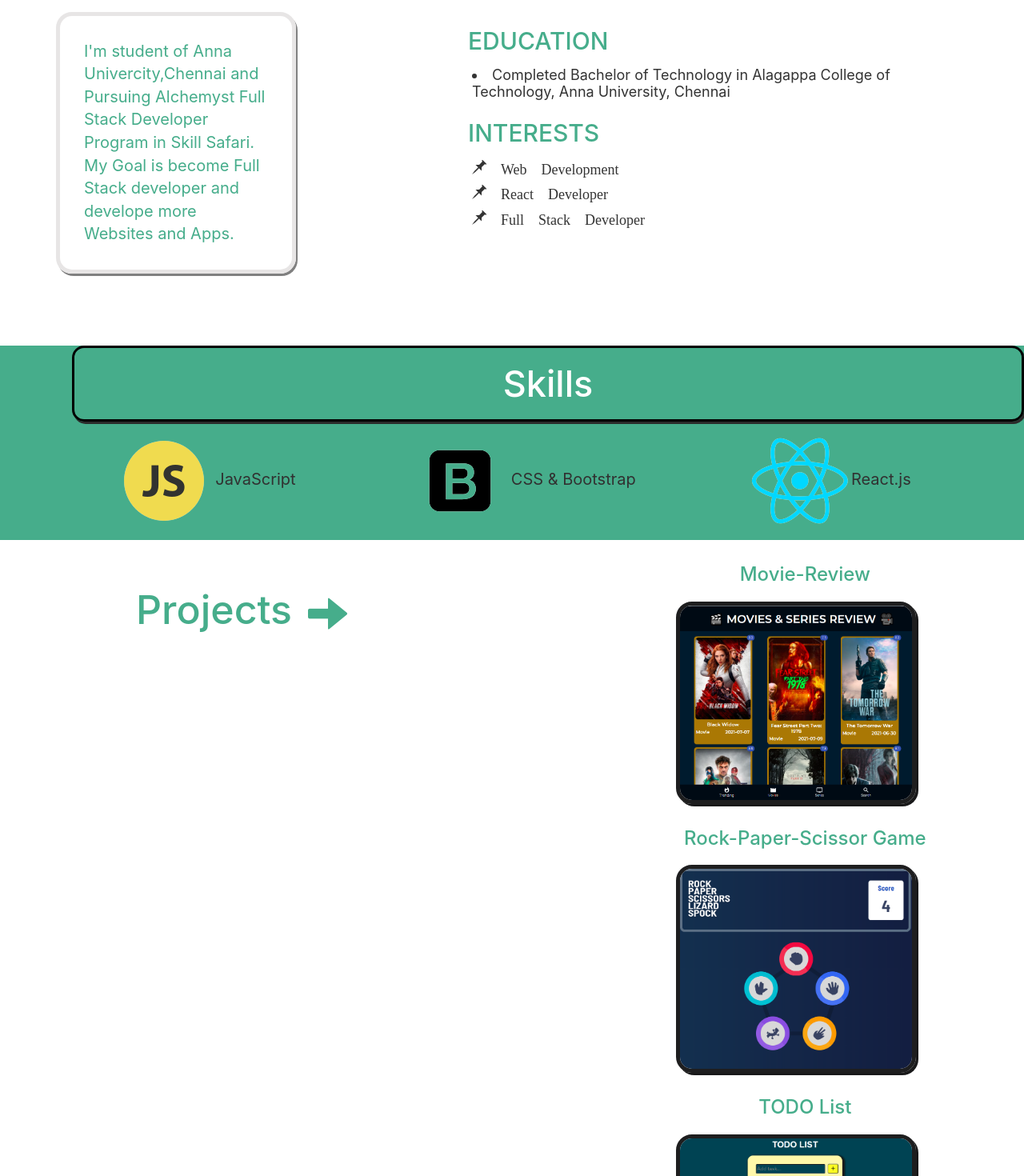
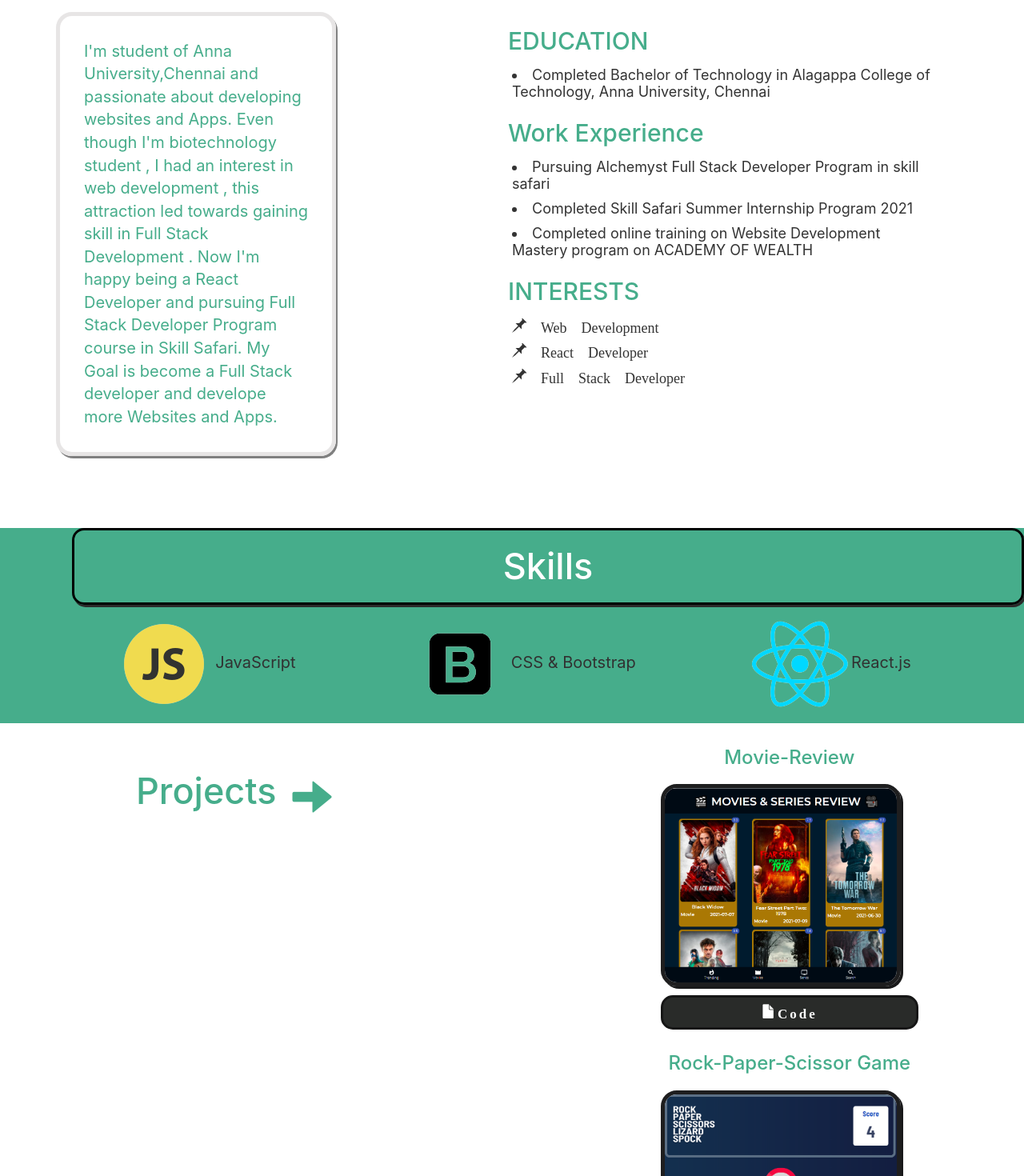
Before and after one commit to Subash466/Portfolio, a React (Create React App) app: page / in a window 1280 px wide. Shown: the part 560-2030 px from the top of the page at 80% size. Built offline with nearby package versions, Linux system fonts and the light colour scheme.

Commit message:
About.js and styles updated

```diff
--- a/src/Components/Footer/Footer.css
+++ b/src/Components/Footer/Footer.css
@@ -21,6 +21,9 @@
   color: aliceblue;
   margin-bottom: 1rem;
 }
+.link a img{
+  width: 25px;
+}
 a:hover{
  color:rgb(61, 156, 194) ;
 }
@@ -43,4 +46,7 @@ a:hover{
   .link{
     font-size: 1.3rem;
   }
+  .link a img{
+    width: 20px;
+  }
 }
--- a/src/Components/Footer/Footer.js
+++ b/src/Components/Footer/Footer.js
@@ -1,12 +1,14 @@
 import React from 'react'
+import github from '../Images/github.png';
+import linkedin from '../Images/linkedin.png'
 import './Footer.css'
 
 const Footer = () => {
   return (
     <div className="footer">
       <div className="link">
-      <a href="https://github.com/Subash466/" ><span className="glyphicon glyphicon-log-in"> github</span></a>
-      <a href="https://www.linkedin.com/in/subash-balraj/" ><span className="glyphicon glyphicon-export"> linkedin</span></a>
+      <a href="https://github.com/Subash466/" ><img src={github} alt="logo" />  github</a>
+      <a href="https://www.linkedin.com/in/subash-balraj/" ><img src={linkedin} alt="logo" /> linkedin</a>
       </div>
       <div className="info">
         <p><span className="glyphicon glyphicon-envelope"> 2812subash@gmail</span></p>
--- a/src/Components/Pages/About/About.css
+++ b/src/Components/Pages/About/About.css
@@ -8,7 +8,7 @@
 
 }
 .details p{
-  width: 300px;
+  width: 350px;
   padding: 3rem;
   border: 0.5rem solid rgb(231, 229, 229);
   font-size: 2rem;
@@ -27,6 +27,7 @@
   padding: 0.5rem;
   font-size: 1.8rem;
   line-height: 2.1rem;
+  list-style-position: initial;
 }
 
 .skills{
@@ -52,6 +53,9 @@
 }
 
 @media only screen and (max-width: 480px){
+  .details p{
+    width: 300px;
+  }
   .info{
     margin-left: 0;
   }
--- a/src/Components/Pages/About/About.js
+++ b/src/Components/Pages/About/About.js
@@ -10,11 +10,17 @@ const About = () => {
     <div className="about" id="about">
       <div className="container">
          <div className="details" >
-            <p className="col-sm-6">I'm student of Anna Univercity,Chennai and Pursuing Alchemyst Full Stack Developer Program in Skill Safari. My Goal is become Full Stack developer and develope more Websites and Apps. </p>
+            <p className="col-sm-6">I'm student of Anna University,Chennai and passionate about developing  websites and Apps. Even though I'm biotechnology student , I had an interest in web development , this attraction led towards gaining skill in Full Stack Development . Now I'm happy being a React  Developer and pursuing Full Stack Developer Program course in Skill Safari. My Goal is become a Full Stack developer and develope more Websites and Apps. </p>
              <span className="col-sm-6 info">
               <span>
                 <h2>EDUCATION</h2>
-                 <li>Completed Bachelor of Technology in Alagappa College of Technology, Anna University, Chennai</li>
+                <li>Completed Bachelor of Technology in Alagappa College of Technology, Anna University, Chennai</li>
+              </span>
+              <span>
+                <h2>Work Experience</h2>
+                <li>Pursuing Alchemyst Full Stack Developer Program in skill safari </li>
+                <li>Completed Skill Safari Summer Internship Program 2021</li>
+                <li> Completed online training on Website Development Mastery program on ACADEMY OF WEALTH </li>
               </span>
               <span>
                 <h2>INTERESTS</h2>
--- a/src/Components/Pages/Projects/Project.css
+++ b/src/Components/Pages/Projects/Project.css
@@ -4,7 +4,7 @@
 }
 
 .project h1{
- font-size: 5rem;
+ font-size: 4.5rem;
  padding: 1rem;
  margin-top: 5rem;
  color: rgb(70, 173, 139);
@@ -18,6 +18,7 @@
 .list{
   margin-left: 40rem;
 }
+
 .one h3{
   text-align: center;
   padding: 1rem;
@@ -28,6 +29,24 @@
    border: 0.5rem solid rgb(30, 30, 31);
    box-shadow: 3px 3px rgb(25, 25, 26);
    border-radius: 2rem;
+ }
+ .one .github a{
+   border: 0.3rem solid rgb(22, 22, 22);
+   background-color: rgb(41, 43, 41);
+   color: white;
+   padding:1rem  1.5rem;
+   font-size: 1.7rem;
+   border-radius: 1.5rem;
+   text-decoration: none;
+   font-weight: bold;
+   display: flex;
+   text-align: center;
+   justify-content: center;
+   letter-spacing: 3px;
+   margin-top: 1rem;
+ }
+ .one .github a:hover{
+   letter-spacing: 7px ;
  }
  .one img:hover{
    transform: scale(1.1);
--- a/src/Components/Pages/Projects/Projects.js
+++ b/src/Components/Pages/Projects/Projects.js
@@ -12,19 +12,31 @@ const Projects = () => {
     <div className="list">
       <div className="one img-rounded">
       <h3>Movie-Review</h3>
-      <a href="https://movies-revies-fsd21a.netlify.app/" target="_blank" rel="noreferrer"><img src={movie} alt="Movie-review" /></a>
+      <a  href="https://movies-revies-fsd21a.netlify.app/" target="_blank" rel="noreferrer"><img src={movie} alt="Movie-review" /></a>
+      <div className="github ">
+        <a className="glyphicon glyphicon-file" href="https://github.com/Subash466/movies-review" target="_blank" rel="noreferrer"> Code</a>
+      </div>
       </div>
       <div className="one img-rounded">
       <h3>Rock-Paper-Scissor Game</h3>
       <a href="https://rock-paper-scissor-game-subash.netlify.app/" target="_blank" rel="noreferrer"><img src={rps} alt="Rps Game" /></a>
+      <div className="github ">
+        <a className="glyphicon glyphicon-file" href="https://github.com/Subash466/Rock-paper-scissors" target="_blank" rel="noreferrer"> Code</a>
+      </div>
       </div>
       <div className="one img-rounded">
       <h3>TODO List</h3>
       <a href="https://todo-list-fsd21a.netlify.app/" target="_blank" rel="noreferrer"><img src={todo} alt="Todo list" /></a>
+      <div className="github ">
+        <a className="glyphicon glyphicon-file" href="https://github.com/Subash466/Todo-List" target="_blank" rel="noreferrer"> Code</a>
+      </div>
       </div>
       <div className="one img-rounded">
       <h3>Tic-Tac-Toe Game</h3>
       <a href="https://tic-tak-toe-fsd21a.netlify.app/" target="_blank" rel="noreferrer"><img src={tic} alt="Tic-tac-toe game" /></a>
+      <div className="github ">
+        <a className="glyphicon glyphicon-file" href="https://github.com/Subash466/Tic-Tak-Toe" target="_blank" rel="noreferrer"> Code</a>
+      </div>
       </div>
     </div>
   </div>
```
Also changed, not shown: src/Components/Images/github.png (added), src/Components/Images/linkedin.png (added).
